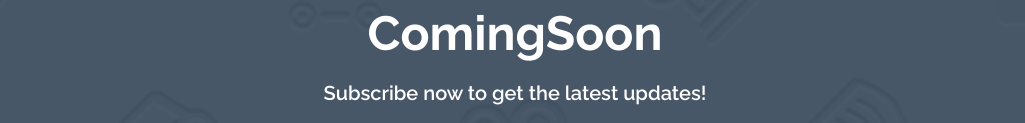
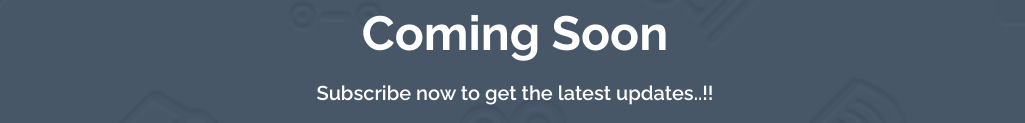
Before and after one commit to aspirefactory/aspirefactory, a plain HTML site: page index.html in a window 1280 px wide. Shown: the part 455-578 px from the top of the page, without its empty margins (125-1150 px from the left). Drawn offline with nearby package versions, Linux system fonts and the light colour scheme.

Commit message:
Update index.html

```diff
--- a/index.html
+++ b/index.html
@@ -42,9 +42,9 @@
           We create a sustainable ecosystem by enabling local communities to
           solve problems with tech solutions.
         </h2>
-        <h1>ComingSoon</h1>
+        <h1>Coming Soon</h1>
         <div class="subscribe">
-          <h4>Subscribe now to get the latest updates!</h4>
+          <h4>Subscribe now to get the latest updates..!!</h4>
           <div class="social-links text-center">
             <a href="https://www.facebook.com/aspirefactoryofficial" target="_blank" class="facebook"><i class="icofont-facebook"></i></a>
             <a href="https://twitter.com/aspirefactory" target="_blank" class="twitter"><i class="icofont-twitter"></i></a>
```
